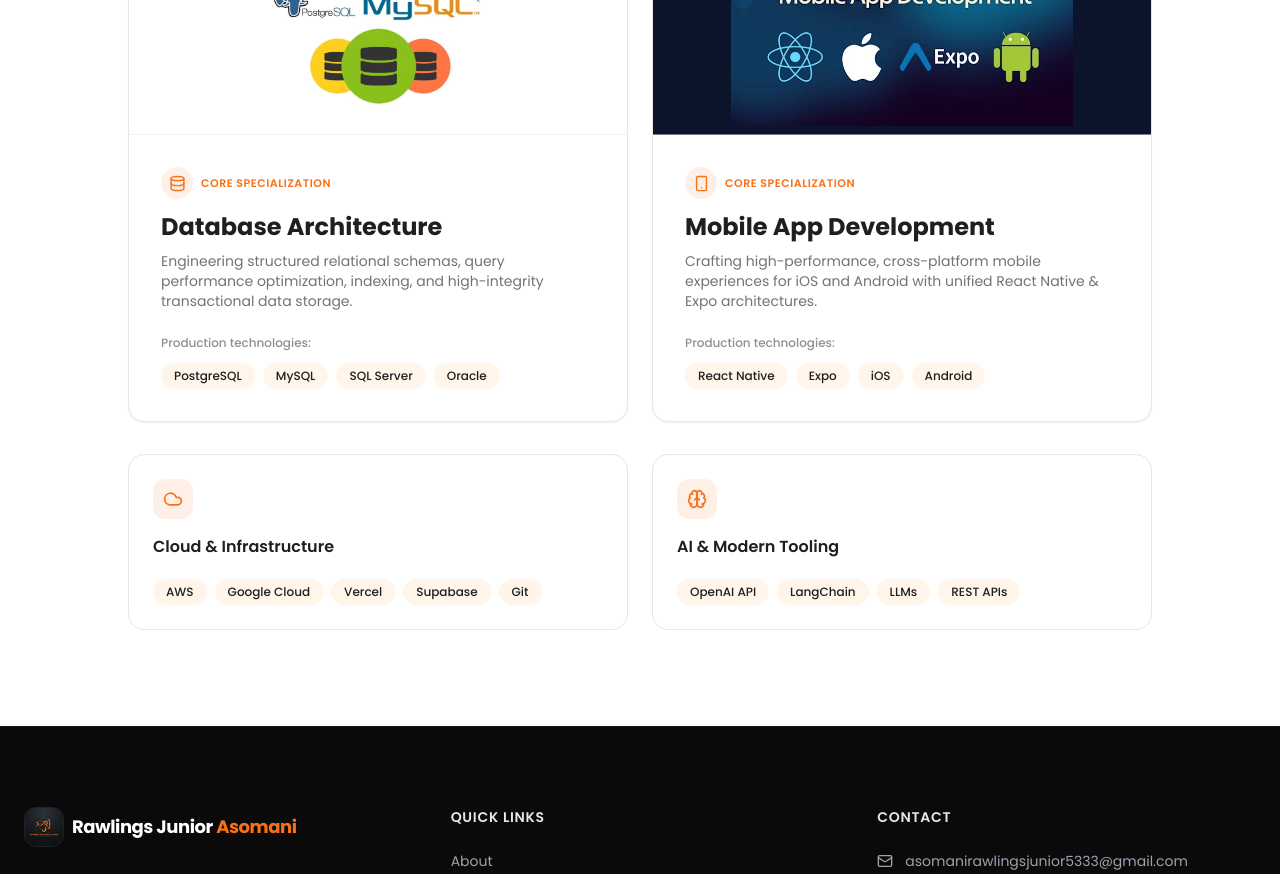
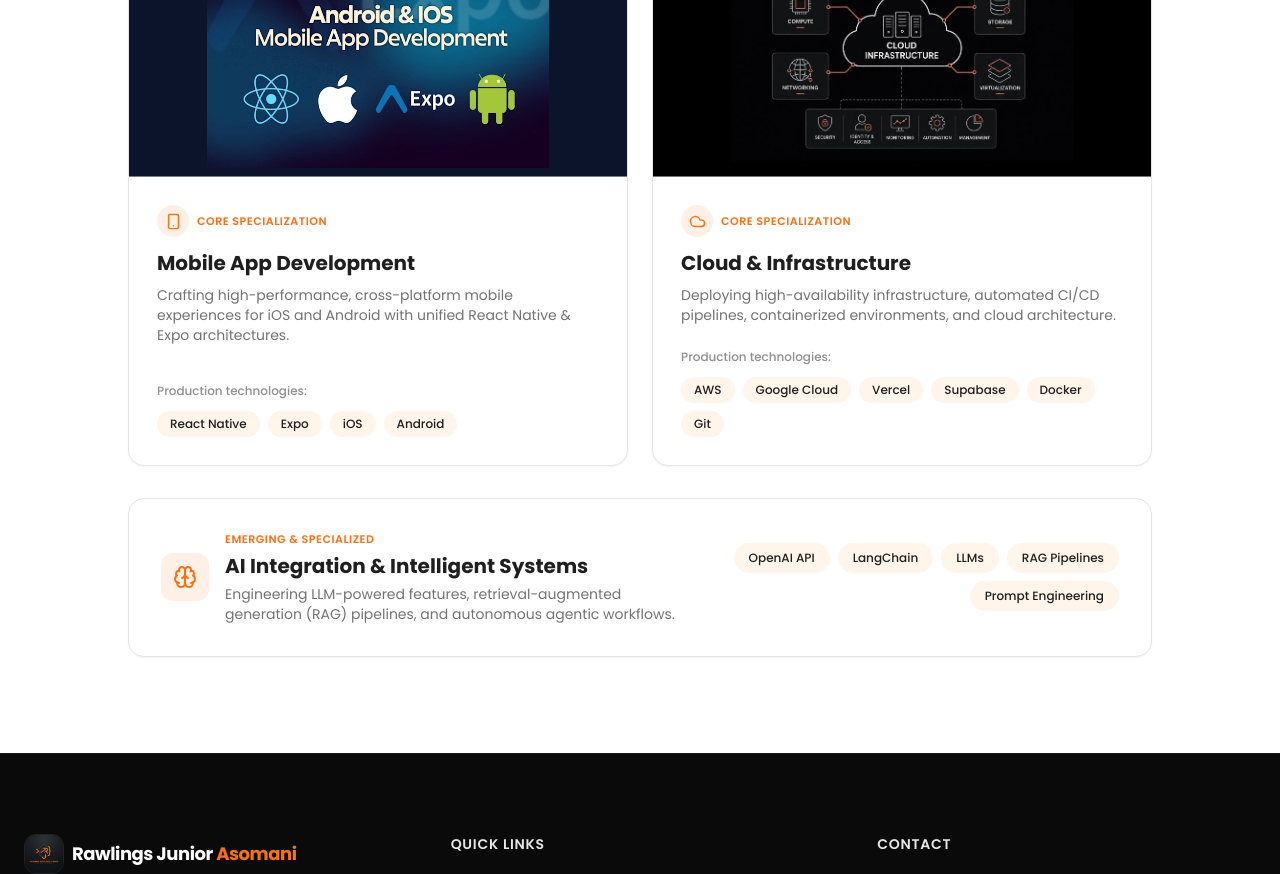
Before and after one commit to Darlington-s-store/rawlingsdportfolio, a React (Vite) app: page /tech-stack in a window 1280 px wide. Shown: the part 920-1794 px from the top of the page. Built offline with nearby package versions, Linux system fonts and the light colour scheme; no server answers; the HTML template or start-up script is replaced by a standard one.

Commit message:
feat: add cloud infrastructure architecture graphic and update stack layout

```diff
--- a/src/components/TechStackSection.tsx
+++ b/src/components/TechStackSection.tsx
@@ -4,6 +4,7 @@
 import backendStack from "@/assets/backend-stack.png";
 import databaseStack from "@/assets/database-stack.jpg";
 import mobileStack from "@/assets/mobile-stack.jpg";
+import cloudInfrastructure from "@/assets/cloud-infrastructure.jpg";
 import {
   Code2, Server, Database, Smartphone, Cloud, Brain,
 } from "lucide-react";
@@ -20,6 +21,7 @@
     description:
       "Specialized in crafting modern, high-performance web applications, fluid micro-interactions, and scalable design systems.",
     techs: ["React", "Next.js", "TypeScript", "JavaScript", "Tailwind CSS", "HTML5 & CSS3"],
+    colSpan: "md:col-span-1 lg:col-span-2",
   },
   {
     title: "Backend & API Systems",
@@ -32,6 +34,7 @@
     description:
       "Architecting reliable REST APIs, server-side data workflows, authentication pipelines, and optimized business logic.",
     techs: ["Node.js", "Express.js", "Python", "Django", "REST APIs"],
+    colSpan: "md:col-span-1 lg:col-span-2",
   },
   {
     title: "Database Architecture",
@@ -44,6 +47,7 @@
     description:
       "Engineering structured relational schemas, query performance optimization, indexing, and high-integrity transactional data storage.",
     techs: ["PostgreSQL", "MySQL", "SQL Server", "Oracle"],
+    colSpan: "md:col-span-1 lg:col-span-2",
   },
   {
     title: "Mobile App Development",
@@ -56,19 +60,20 @@
     description:
       "Crafting high-performance, cross-platform mobile experiences for iOS and Android with unified React Native & Expo architectures.",
     techs: ["React Native", "Expo", "iOS", "Android"],
+    colSpan: "md:col-span-1 lg:col-span-3",
   },
-];
-
-const supportingCategories = [
   {
     title: "Cloud & Infrastructure",
+    badge: "Core Specialization",
     icon: Cloud,
-    techs: ["AWS", "Google Cloud", "Vercel", "Supabase", "Git"],
-  },
-  {
-    title: "AI & Modern Tooling",
-    icon: Brain,
-    techs: ["OpenAI API", "LangChain", "LLMs", "REST APIs"],
+    image: cloudInfrastructure,
+    imageFit: "object-contain p-3",
+    imageBg: "bg-black",
+    alt: "Cloud Infrastructure - Compute, Storage, Networking, Virtualization, Security, Monitoring & Automation",
+    description:
+      "Deploying high-availability infrastructure, automated CI/CD pipelines, containerized environments, and cloud architecture.",
+    techs: ["AWS", "Google Cloud", "Vercel", "Supabase", "Docker", "Git"],
+    colSpan: "md:col-span-2 lg:col-span-3",
   },
 ];
 
@@ -85,13 +90,13 @@
           </h2>
         </ScrollReveal>
 
-        {/* 2x2 Core Pillars Grid */}
+        {/* 5 Core Pillars Grid */}
         <ScrollReveal className="mb-8">
-          <div className="grid grid-cols-1 lg:grid-cols-2 gap-6">
+          <div className="grid grid-cols-1 md:grid-cols-2 lg:grid-cols-6 gap-6">
             {coreStacks.map((stack) => (
               <div
                 key={stack.title}
-                className="bg-card rounded-2xl border border-border overflow-hidden card-hover group flex flex-col justify-between shadow-sm hover:border-primary/40 hover:shadow-xl transition-all duration-300"
+                className={`bg-card rounded-2xl border border-border overflow-hidden card-hover group flex flex-col justify-between shadow-sm hover:border-primary/40 hover:shadow-xl transition-all duration-300 ${stack.colSpan}`}
               >
                 {/* Visual Header */}
                 <div className={`relative w-full h-48 sm:h-56 overflow-hidden ${stack.imageBg} border-b border-border/50 flex items-center justify-center`}>
@@ -104,7 +109,7 @@
                 </div>
 
                 {/* Content */}
-                <div className="p-6 sm:p-8 flex flex-col flex-1 justify-between">
+                <div className="p-6 sm:p-7 flex flex-col flex-1 justify-between">
                   <div>
                     <div className="flex items-center gap-2 mb-3">
                       <div className="w-8 h-8 rounded-lg bg-primary/10 flex items-center justify-center">
@@ -115,7 +120,7 @@
                       </span>
                     </div>
 
-                    <h3 className="font-display text-xl sm:text-2xl font-bold mb-2">{stack.title}</h3>
+                    <h3 className="font-display text-xl font-bold mb-2">{stack.title}</h3>
                     <p className="text-muted-foreground text-xs sm:text-sm leading-relaxed mb-6">
                       {stack.description}
                     </p>
@@ -141,33 +146,36 @@
           </div>
         </ScrollReveal>
 
-        {/* Supporting Ecosystem Pillars */}
+        {/* AI & Emerging Systems Banner */}
         <ScrollReveal>
-          <div className="grid grid-cols-1 md:grid-cols-2 gap-6 stagger-children">
-            {supportingCategories.map((cat) => (
-              <div
-                key={cat.title}
-                className="bg-card rounded-2xl p-6 border border-border card-hover group stagger-item flex flex-col justify-between"
-              >
+          <div className="bg-card rounded-2xl p-6 md:p-8 border border-border card-hover group flex flex-col md:flex-row md:items-center justify-between gap-6 shadow-sm hover:border-primary/40 transition-all">
+            <div className="flex items-start md:items-center gap-4">
+              <div className="w-12 h-12 rounded-xl bg-primary/10 flex items-center justify-center group-hover:bg-primary/20 transition-colors flex-shrink-0">
+                <Brain className="text-primary" size={24} />
+              </div>
               <div>
-                  <div className="w-10 h-10 rounded-xl bg-primary/10 flex items-center justify-center mb-4 group-hover:bg-primary/20 transition-colors">
-                    <cat.icon className="text-primary" size={20} />
+                <div className="flex items-center gap-2 mb-1">
+                  <span className="text-[11px] font-semibold text-primary uppercase tracking-wider">
+                    Emerging & Specialized
+                  </span>
                 </div>
-                  <h3 className="font-display font-semibold text-base mb-3">{cat.title}</h3>
+                <h3 className="font-display font-bold text-lg md:text-xl">AI Integration & Intelligent Systems</h3>
+                <p className="text-muted-foreground text-xs sm:text-sm mt-1 max-w-2xl">
+                  Engineering LLM-powered features, retrieval-augmented generation (RAG) pipelines, and autonomous agentic workflows.
+                </p>
               </div>
-                <div className="flex flex-wrap gap-2 pt-2">
-                  {cat.techs.map((tech) => (
+            </div>
+            <div className="flex flex-wrap gap-2 md:justify-end">
+              {["OpenAI API", "LangChain", "LLMs", "RAG Pipelines", "Prompt Engineering"].map((tech) => (
                 <button
                   key={tech}
                   onClick={() => navigate(`/projects?tech=${encodeURIComponent(tech)}`)}
-                      className="text-xs font-medium bg-secondary text-secondary-foreground hover:bg-primary/25 hover:text-primary px-3 py-1 rounded-full transition-all cursor-pointer border border-transparent hover:border-primary/20 hover:scale-105 active:scale-95 duration-200"
+                  className="text-xs font-medium bg-secondary text-secondary-foreground hover:bg-primary/25 hover:text-primary px-3.5 py-1.5 rounded-full transition-all cursor-pointer border border-transparent hover:border-primary/20 hover:scale-105 active:scale-95 duration-200"
                 >
                   {tech}
                 </button>
               ))}
             </div>
-              </div>
-            ))}
           </div>
         </ScrollReveal>
       </div>
```
Also changed, not shown: src/assets/cloud-infrastructure.jpg (added). Lines whose indentation alone changed are shown as unchanged.
